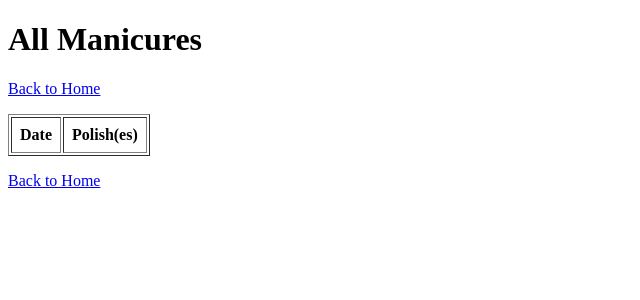
After one commit to mbvillalonga/nail-polish-db, a Flask app: page /manis in a window 1280 px wide. The commit adds this page. Shown: the top 300 px of the page, without its empty margins (0-640 px from the left). Run offline with Flask 3, Linux system fonts and the light colour scheme; lists and menus that the app fills with data are empty.

Commit message:
mani_logs.html minimal working example

```diff
--- a/app.py
+++ b/app.py
@@ -1,7 +1,6 @@
 from flask import Flask, render_template, request, redirect, url_for, flash, send_from_directory
-from models import db, migrate, Polish, Brand, Tag
+from models import db, migrate, Polish, Brand, Tag, ManiLog
 from dotenv import load_dotenv
-from sqlalchemy import and_, or_
 import os
 
 """
@@ -162,6 +161,12 @@ def create_app():
             request=request,
         )
 
+    # Route for displaying mani logs
+    @app.route("/manis")
+    def view_mani_logs():
+        mani_logs = ManiLog.query.order_by(ManiLog.mani_date.desc()).all()
+        return render_template("mani_logs.html", mani_logs=mani_logs)
+
     # Route for accessing my data
     @app.route("/my_data/<path:filename>")
     def serve_my_data(filename):
--- a/templates/index.html
+++ b/templates/index.html
@@ -17,7 +17,8 @@
     <h1>Nail Polish Collection</h1>
     <h2>UNDER CONSTRUCTION - I am using this page to test various features.</h2>
     <p><a href="{{ url_for('add') }}">Add a New Polish</a></p>
-    <p><a href="{{ url_for('view_polishes') }}">Table View</a></p>
+    <p><a href="{{ url_for('view_polishes') }}">All Polishes: Table View</a></p>
+    <p><a href="{{ url_for('view_mani_logs') }}">All Manis: Table View</a></p>
     <ul>
         {% for polish in polishes %}
             <li>{{ polish.brand.name }} - {{ polish.name }} ({{ polish.color_family }})</li>
--- /dev/null
+++ b/templates/mani_logs.html
@@ -0,0 +1,105 @@
+<!-- templates/mani_logs.html -->
+<!DOCTYPE html>
+<html lang="en">
+    <head>
+        <meta charset="UTF-8">
+        <link rel="stylesheet" href="{{ url_for('static', filename='style.css') }}">
+        <title>All Polishes</title>
+        <link
+            rel="stylesheet"
+            href="https://cdnjs.cloudflare.com/ajax/libs/lightbox2/2.11.4/css/lightbox.min.css"
+        />
+    </head>
+    <body>
+        <h1>All Manicures</h1>
+
+        <p><a href="{{ url_for('index') }}">Back to Home</a></p>
+
+        <!-- Form: Filtering list -->
+        <!-- <form method="get">
+            <label for="brand_id">Brands:</label>
+            <select name="brand_id" multiple>
+                {% for brand in all_brands %}
+                <option value="{{ brand.id }}" {% if brand.id|string in request.args.getlist('brand_id') %}selected{% endif %}>{{ brand.name }}</option>
+                {% endfor %}
+            </select>
+
+            <label for="color_family">Color Families:</label>
+            <select name="color_family" multiple>
+                {% for color in color_families %}
+                <option value="{{ color }}" {% if color in request.args.getlist('color_family') %}selected{% endif %}>{{ color }}</option>
+                {% endfor %}
+            </select>
+
+            <label for="tag">Tags:</label>
+            <select name="tag" multiple>
+                {% for tag in all_tags %}
+                <option value="{{ tag.id }}" {% if tag.id|string in request.args.getlist('tag') %}selected{% endif %}>{{ tag.name }}</option>
+                {% endfor %}
+            </select>
+
+            <label>Tag logic:</label>
+            <select name="tag_logic">
+                <option value="or" {% if request.args.get('tag_logic') == 'or' %}selected{% endif %}>Match any</option>
+                <option value="and" {% if request.args.get('tag_logic') == 'and' %}selected{% endif %}>Match all</option>
+            </select>
+
+            <label><input type="checkbox" name="destashed" value="1" {% if request.args.get('destashed') %}checked{% endif %}/> Show only destashed</label>
+
+            <button type="submit">Apply Filters</button>
+        </form> -->
+
+        <!-- Table: List -->
+        <table border="1" cellpadding="8">
+            <tr>
+                <th>Date</th>
+                <th>Polish(es)</th>
+                <!-- <th>Brand(s)</th>
+                <th>Color</th>
+                <th>Tags</th>
+                <th>Photos</th> -->
+            </tr>
+            {% for mani_log in mani_logs %}
+            <tr>
+                <td>{{ mani_log.mani_date }}</td>
+                <td>
+                    {% set polishes = mani_log.polish.all() %}
+                    {% if polishes %}
+                        {% for polish in polishes %}
+                            {{ polish.name }}{% if not loop.last %}, {% endif %}
+                        {% endfor %}
+                    {% else %}
+                        <em>No polish</em>
+                    {% endif %}
+                </td>
+                <!-- Need a way to import brand info from Polish and Brand -->
+                <!-- {# <td>{{ polish.brand.name if polish.brand else "-" }}</td> #} -->
+                <!-- {# <td>{{ polish.color_family or "-" }}</td> #} -->
+                <!-- {# <td>
+                    {% for tag in mani_log.tag %}
+                    <span class="tag-label">{{ tag.name }}</span>
+                    {% else %}
+                    <em>No tags</em>
+                    {% endfor %}
+                </td>
+                <td>
+                    {% if mani_log.mani_photo %}
+                    <div class="swatch-gallery">
+                        {% for photo in mani_log.mani_photo %}
+                        <a href="{{ url_for('serve_my_data', filename=photo.path) }}" data-lightbox="mani-{{ mani_log.id }}">
+                            <img src="{{ url_for('serve_my_data', filename=photo.path) }}" class="thumbnail"/>
+                        </a>
+                        {% endfor %}
+                    </div>
+                    {% else %}
+                        <em>No photos</em>
+                    {% endif %}
+                </td> #} -->
+            </tr>
+            {% endfor %}
+        </table>
+
+        <p><a href="{{ url_for('index') }}">Back to Home</a></p>
+        <script src="https://cdnjs.cloudflare.com/ajax/libs/lightbox2/2.11.4/js/lightbox-plus-jquery.min.js"></script>
+    </body>
+ </html>
```
